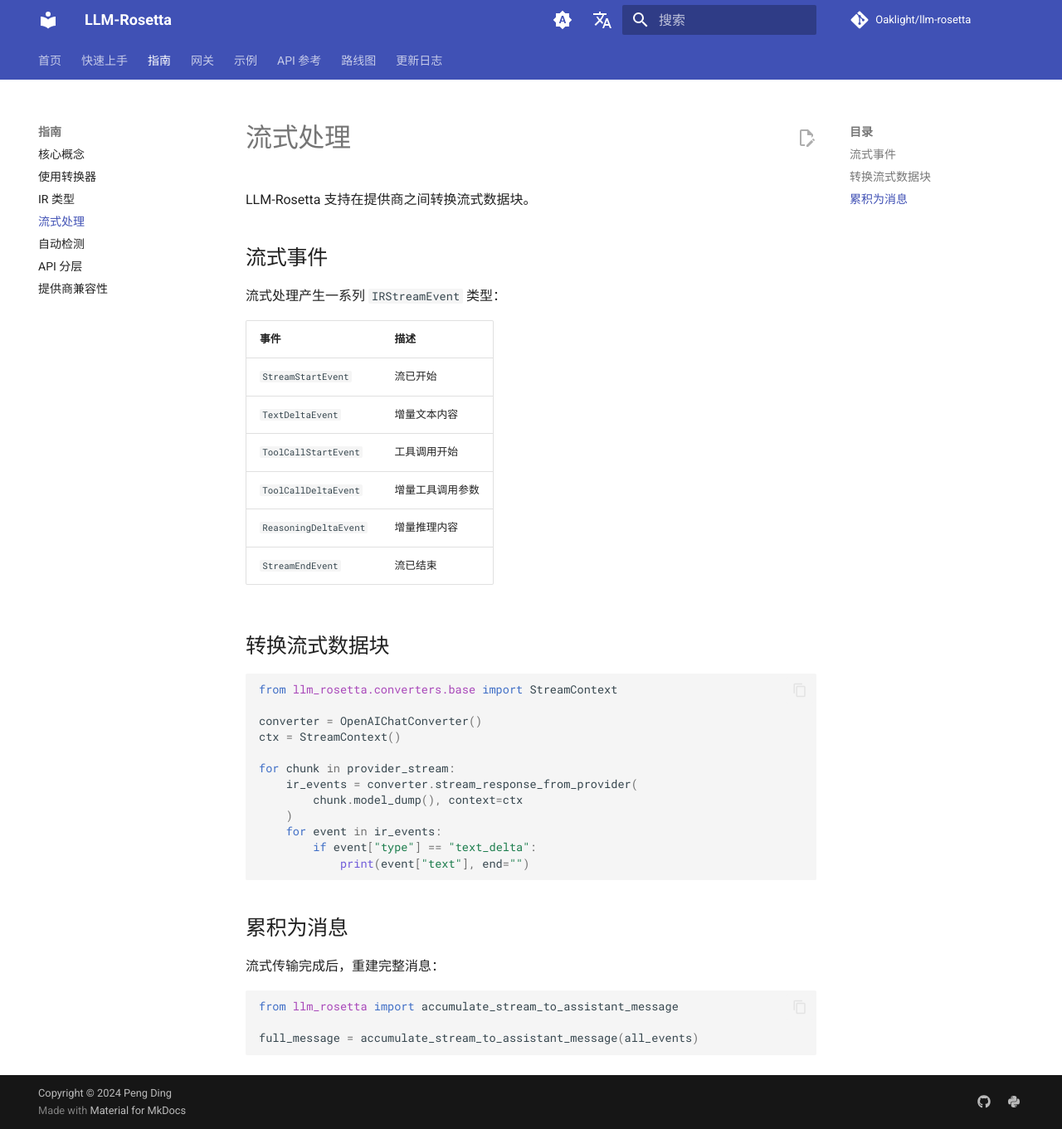
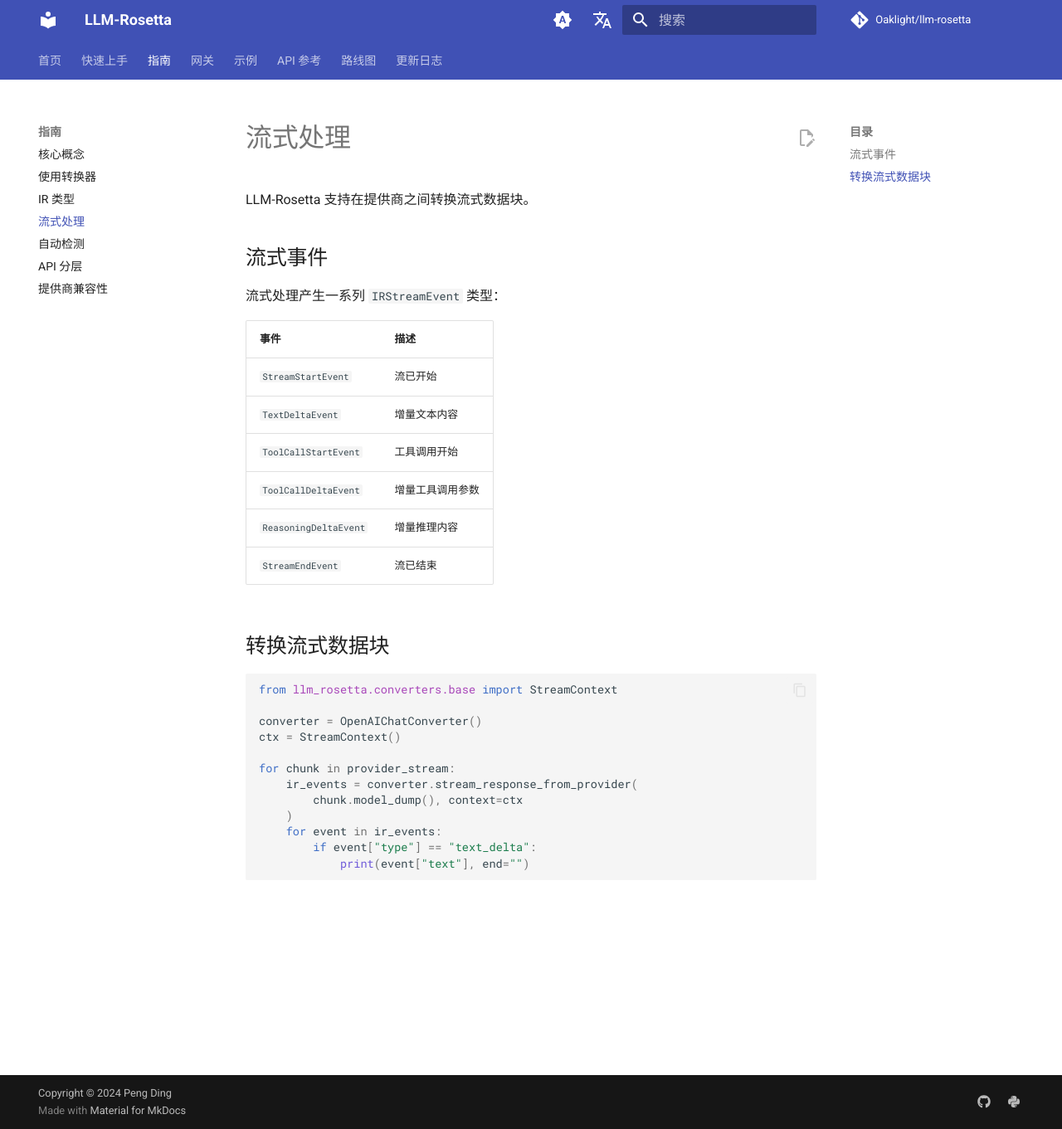
Before and after one commit to Oaklight/llm-rosetta, an MkDocs documentation site: the page built from docs/guide/streaming.md, in a window 1280 px wide and 1361 px high. Shown: the whole window at 83% size. Built offline with MkDocs 1.6.1 and Material for MkDocs 9.7.7, drawn with Linux system fonts in a browser that asks for light colours; comment, search, counter and statistics services are not loaded.

Commit message:
docs: 修复导入路径并移除不存在的 API 引用
- 辅助函数 (extract_text_content, extract_tool_calls,
  create_tool_result_message) 改为从 llm_rosetta.types.ir 导入
- IR 类型 (IRRequest, TextPart, UserMessage) 改为从
  llm_rosetta.types.ir 导入
- 移除 accumulate_stream_to_assistant_message 章节（函数不存在）

````diff
--- a/docs/guide/streaming.md
+++ b/docs/guide/streaming.md
@@ -35,13 +35,3 @@
         if event["type"] == "text_delta":
             print(event["text"], end="")
 ```
-
-## 累积为消息
-
-流式传输完成后，重建完整消息：
-
-```python
-from llm_rosetta import accumulate_stream_to_assistant_message
-
-full_message = accumulate_stream_to_assistant_message(all_events)
-```
````
Also changed, not shown: docs/examples/cross-provider.md (+2 -4 lines), docs/examples/tool-calling.md (+3 -2 lines), docs/getting-started/quickstart.md (+1 -1 lines).
